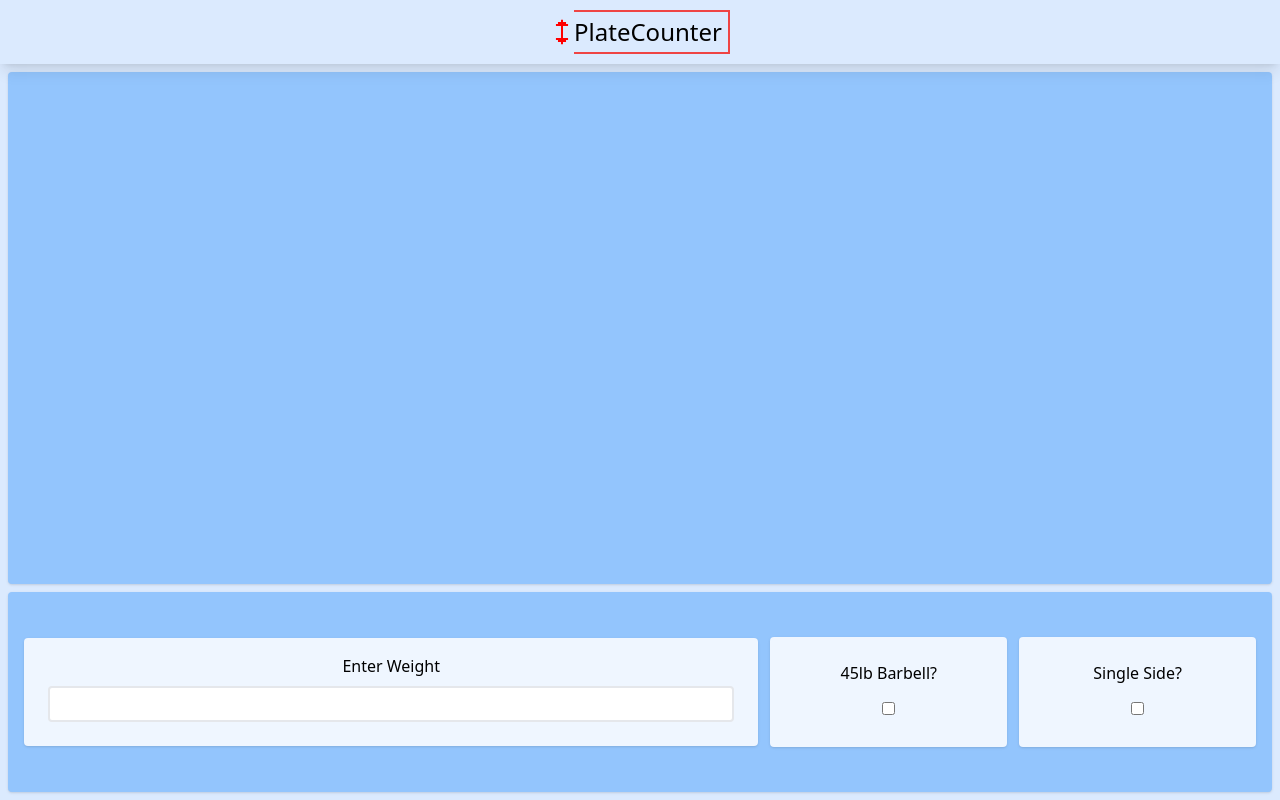
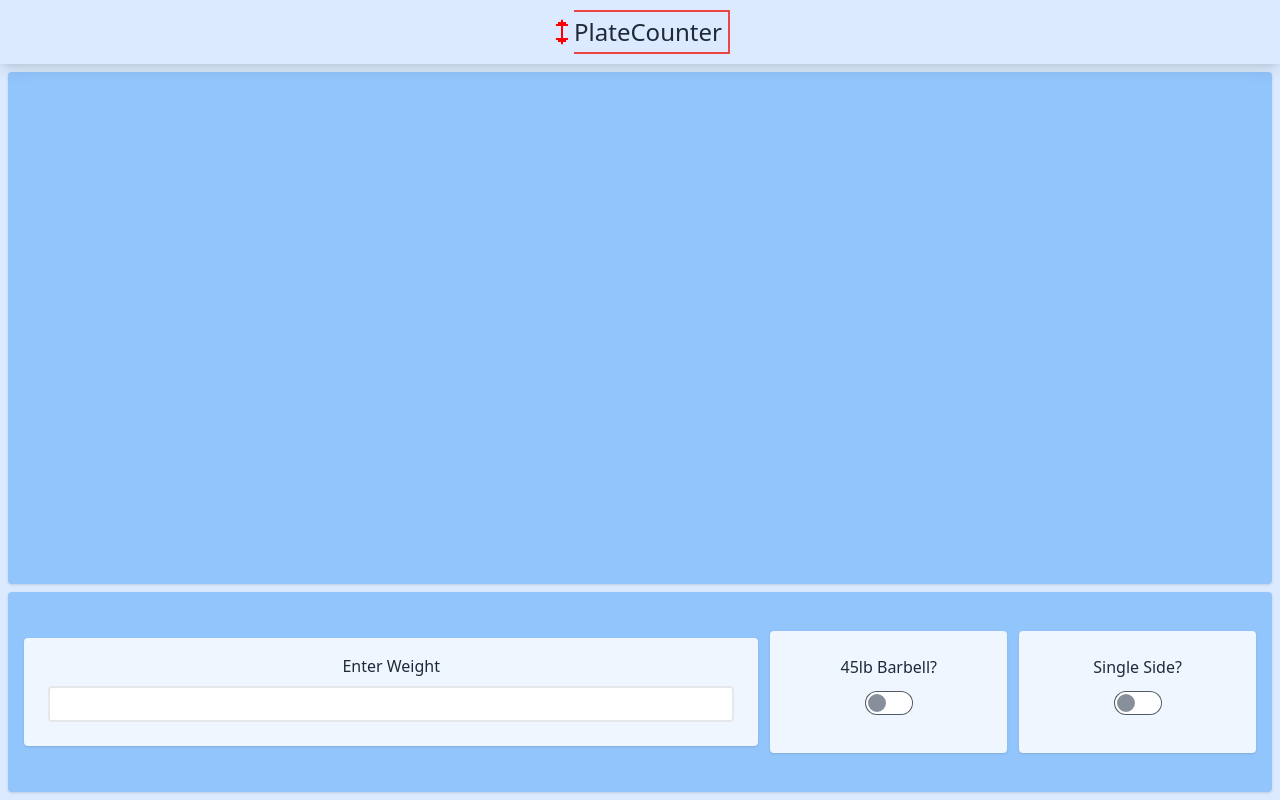
Before and after one commit to PeytonCurr/plate_counter, a React (Create React App) app: page / in a window 1280 px wide. Built offline with nearby package versions, Linux system fonts and the light colour scheme.

Commit message:
Installed daisy UI

```diff
--- a/package.json
+++ b/package.json
@@ -40,6 +40,7 @@
     ]
   },
   "devDependencies": {
+    "daisyui": "^4.7.2",
     "tailwindcss": "^3.4.1"
   }
 }
--- a/src/components/weightForm.jsx
+++ b/src/components/weightForm.jsx
@@ -38,7 +38,7 @@ function WeightForm(props) {
 
       <form className=' bg-blue-50 rounded shadow py-6 col-span-5 sm:col-span-2 text-center'>
         <h1 className='mb-3'>45lb Barbell?</h1>
-        <input className="mb-2" type="checkbox" checked={props.barBell} onChange={e => {
+        <input className="mb-2 toggle toggle-info" type="checkbox" checked={props.barBell} onChange={e => {
           props.setBarBell(e.target.checked)
           if (props.single == true) {
             props.setSingle(!e.target.checked)
@@ -51,7 +51,7 @@ function WeightForm(props) {
 
       <form className=' bg-blue-50 rounded shadow py-6 col-span-5 sm:col-span-2 text-center'>
         <h1 className='mb-3'>Single Side?</h1>
-        <input className="mb-2" type="checkbox" checked={props.single} onChange={e => {
+        <input className="mb-2 toggle toggle-info" type="checkbox" checked={props.single} onChange={e => {
           if (!props.single) {
             if (props.weight > 500) {
               alert('500 is the maximum weight that can be displayed on one side');
--- a/tailwind.config.js
+++ b/tailwind.config.js
@@ -4,5 +4,5 @@ module.exports = {
   theme: {
     extend: {},
   },
-  plugins: [],
+  plugins: [require("daisyui")],
 }
```
Also changed, not shown: 1 other file (tests, documents, lock files or other folders).
